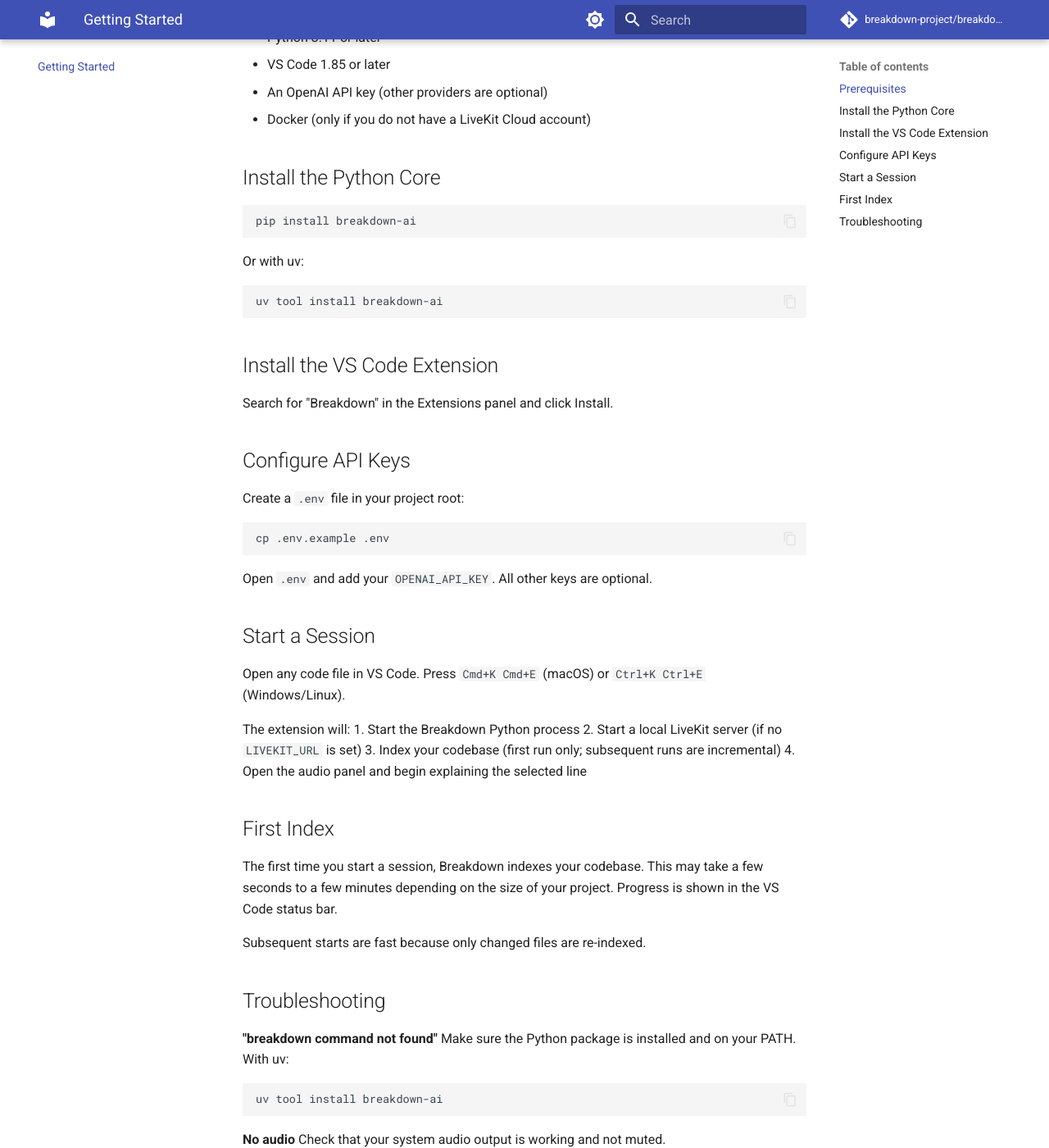
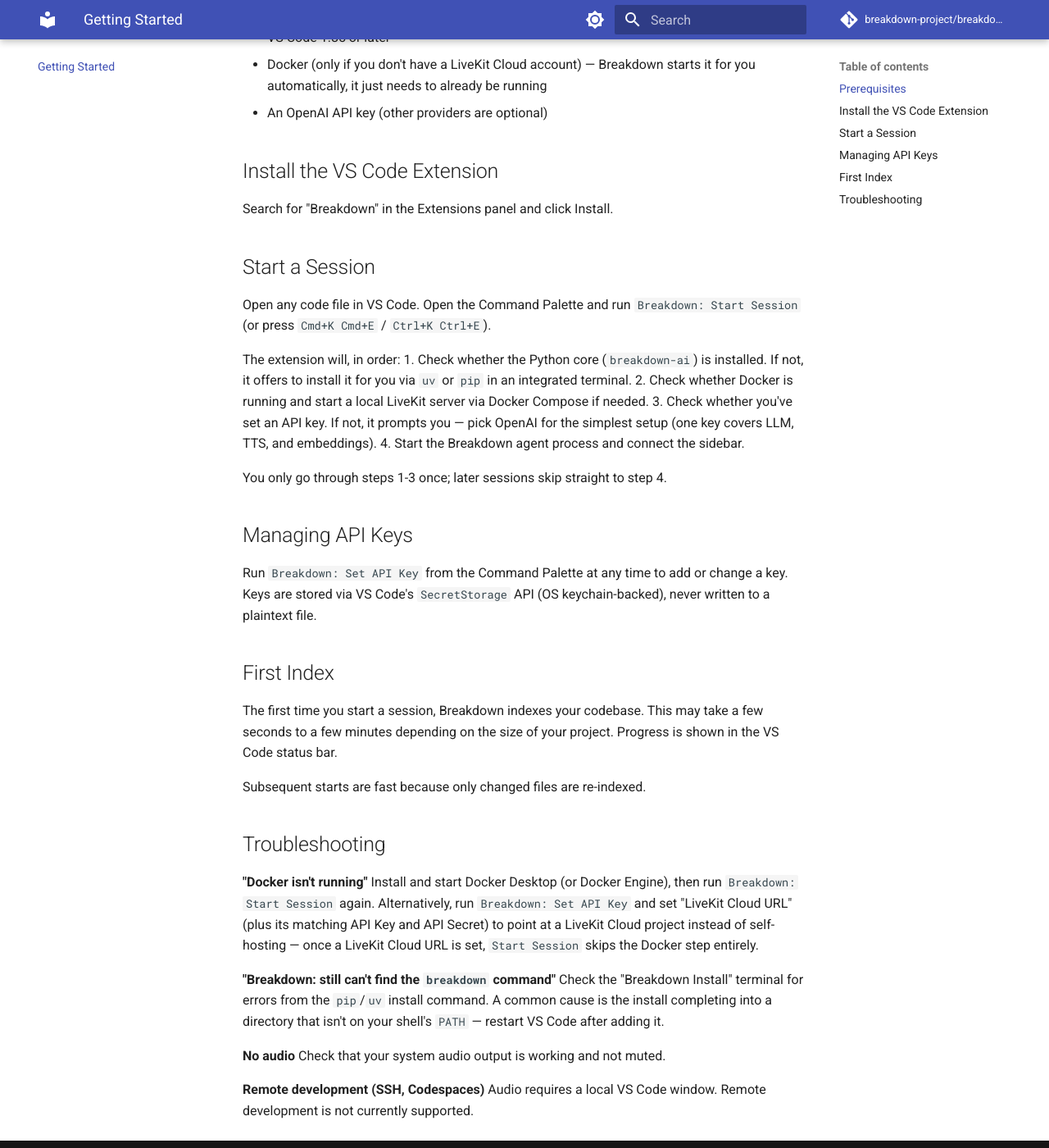
Before and after one commit to Belaleatsbanana/Breakdown, an MkDocs documentation site: the page built from docs/getting-started.md, in a window 1280 px wide and 1400 px high, scrolled down 246 px. Shown: the whole window at 82% size. Built offline with MkDocs 1.6.1 and Material for MkDocs 9.7.7, drawn with Linux system fonts in a browser that asks for light colours; comment, search, counter and statistics services are not loaded.

Commit message:
docs: rewrite Quick Start and getting-started for the zero-config bootstrap

````diff
--- a/docs/getting-started.md
+++ b/docs/getting-started.md
@@ -2,47 +2,36 @@
 
 ## Prerequisites
 
-- Python 3.11 or later
 - VS Code 1.85 or later
+- Docker (only if you don't have a LiveKit Cloud account) — Breakdown starts
+  it for you automatically, it just needs to already be running
 - An OpenAI API key (other providers are optional)
-- Docker (only if you do not have a LiveKit Cloud account)
-
-## Install the Python Core
-
-```bash
-pip install breakdown-ai
-```
-
-Or with uv:
-
-```bash
-uv tool install breakdown-ai
-```
 
 ## Install the VS Code Extension
 
 Search for "Breakdown" in the Extensions panel and click Install.
 
-## Configure API Keys
-
-Create a `.env` file in your project root:
-
-```bash
-cp .env.example .env
-```
-
-Open `.env` and add your `OPENAI_API_KEY`. All other keys are optional.
-
 ## Start a Session
 
-Open any code file in VS Code. Press `Cmd+K Cmd+E` (macOS) or
-`Ctrl+K Ctrl+E` (Windows/Linux).
+Open any code file in VS Code. Open the Command Palette and run
+`Breakdown: Start Session` (or press `Cmd+K Cmd+E` / `Ctrl+K Ctrl+E`).
 
-The extension will:
-1. Start the Breakdown Python process
-2. Start a local LiveKit server (if no `LIVEKIT_URL` is set)
-3. Index your codebase (first run only; subsequent runs are incremental)
-4. Open the audio panel and begin explaining the selected line
+The extension will, in order:
+1. Check whether the Python core (`breakdown-ai`) is installed. If not, it
+   offers to install it for you via `uv` or `pip` in an integrated terminal.
+2. Check whether Docker is running and start a local LiveKit server via
+   Docker Compose if needed.
+3. Check whether you've set an API key. If not, it prompts you — pick OpenAI
+   for the simplest setup (one key covers LLM, TTS, and embeddings).
+4. Start the Breakdown agent process and connect the sidebar.
+
+You only go through steps 1-3 once; later sessions skip straight to step 4.
+
+## Managing API Keys
+
+Run `Breakdown: Set API Key` from the Command Palette at any time to add or
+change a key. Keys are stored via VS Code's `SecretStorage` API (OS
+keychain-backed), never written to a plaintext file.
 
 ## First Index
 
@@ -54,11 +43,17 @@
 
 ## Troubleshooting
 
-**"breakdown command not found"**
-Make sure the Python package is installed and on your PATH. With uv:
-```bash
-uv tool install breakdown-ai
-```
+**"Docker isn't running"**
+Install and start Docker Desktop (or Docker Engine), then run
+`Breakdown: Start Session` again. Alternatively, run `Breakdown: Set API Key`
+and set "LiveKit Cloud URL" (plus its matching API Key and API Secret) to
+point at a LiveKit Cloud project instead of self-hosting — once a LiveKit
+Cloud URL is set, `Start Session` skips the Docker step entirely.
+
+**"Breakdown: still can't find the `breakdown` command"**
+Check the "Breakdown Install" terminal for errors from the `pip`/`uv` install
+command. A common cause is the install completing into a directory that isn't
+on your shell's `PATH` — restart VS Code after adding it.
 
 **No audio**
 Check that your system audio output is working and not muted.
````
Also changed, not shown: README.md (+23 -16 lines).
